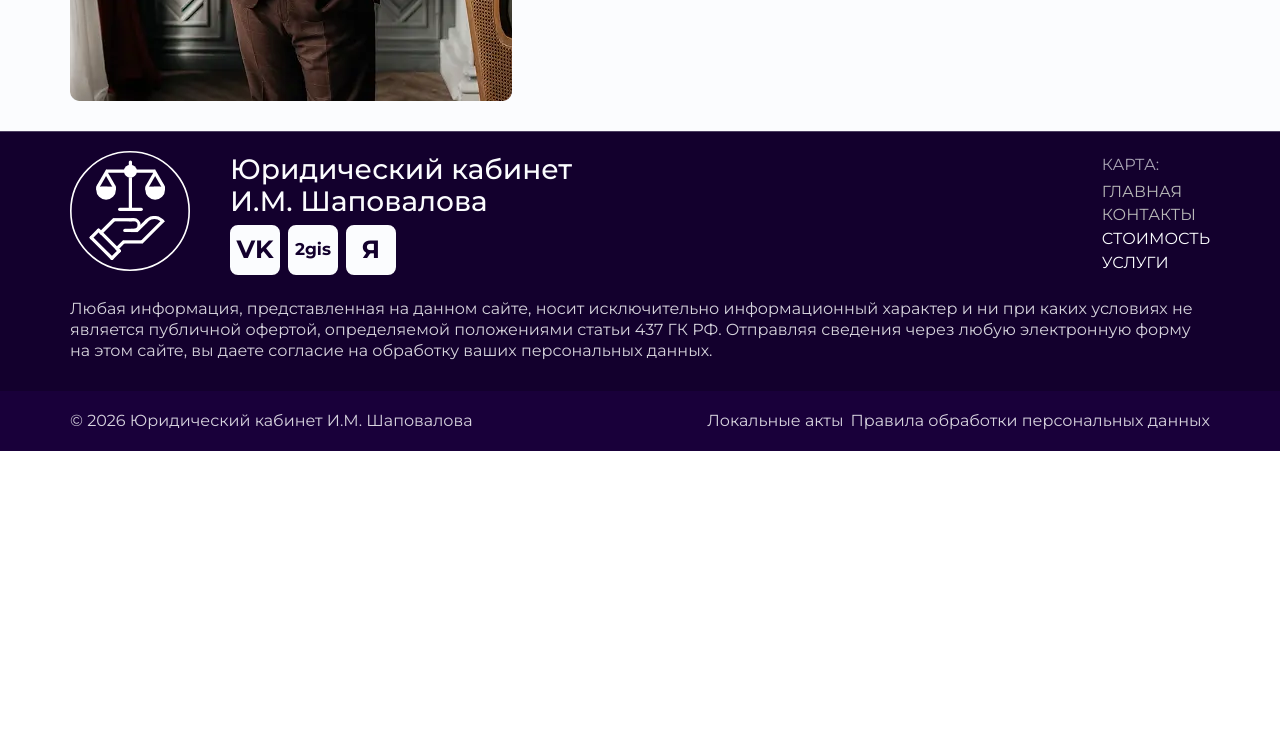
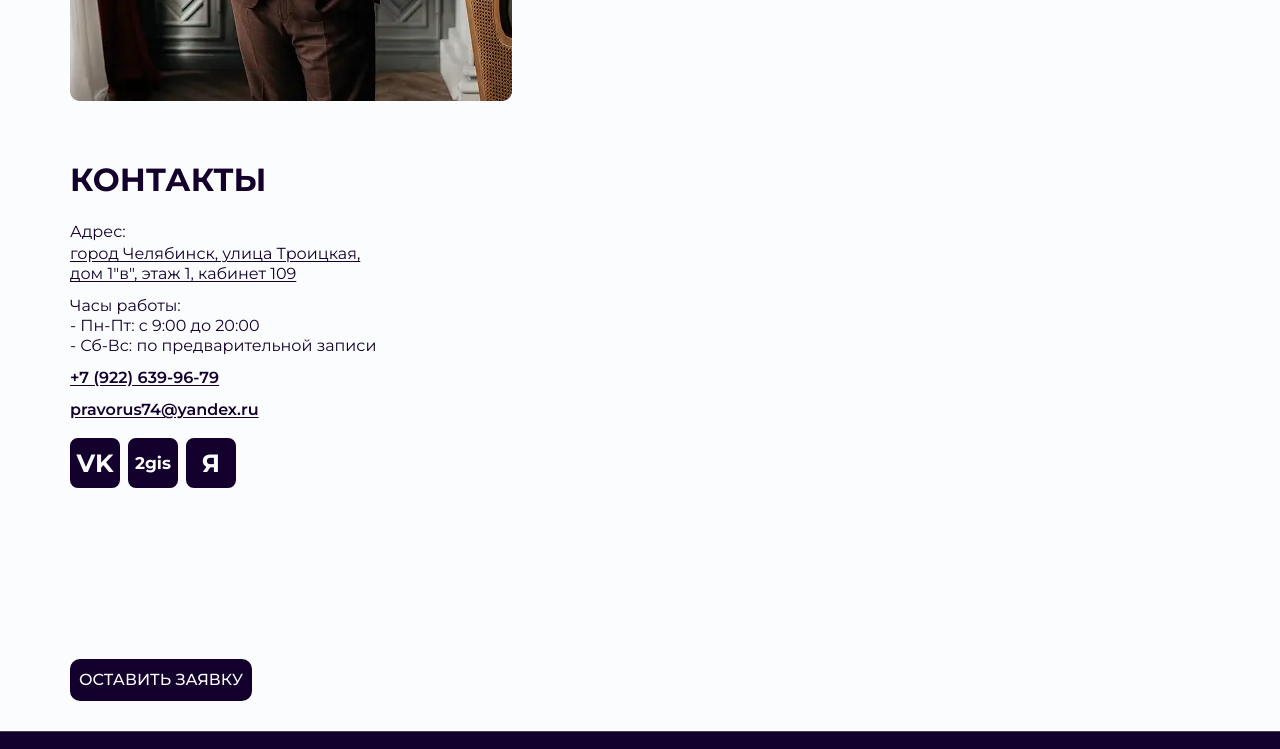
Before and after one commit to neverlaaazy/LOShapovalov, a React (Vite) app: page / in a window 1280 px wide. Shown: the part 1020-1769 px from the top of the page. Before the commit the page ends 1471 px from the top, so only its background shows below. Built offline with nearby package versions, Linux system fonts and the light colour scheme.

Commit message:
add section contacts

```diff
--- a/src/App.css
+++ b/src/App.css
@@ -443,6 +443,142 @@
   padding: 5px 12px;
 }
 
+.home-contacts {
+  position: relative;
+  isolation: isolate;
+  flex: 0 0 100%;
+  color: var(--text-dark);
+  background: var(--background-light);
+}
+
+.home-contacts::before {
+  position: absolute;
+  z-index: -1;
+  inset: 0;
+  background: var(--background-light);
+  box-shadow: 0 0 0 100vmax var(--background-light);
+  clip-path: inset(0 -100vmax);
+  content: '';
+}
+
+.home-contacts-inner {
+  display: grid;
+  grid-template-columns: minmax(0, 442fr) minmax(0, 758fr);
+  width: 100%;
+  max-width: 1200px;
+  min-height: 600px;
+  margin-inline: auto;
+}
+
+.home-contact-content {
+  display: flex;
+  min-width: 0;
+  flex-direction: column;
+  align-items: flex-start;
+  padding: 30px;
+}
+
+.home-contact-content .section-title {
+  width: auto;
+  margin-bottom: 24px;
+}
+
+.home-contact-details {
+  display: flex;
+  flex-direction: column;
+  align-items: flex-start;
+  gap: 12px;
+  font-size: 16px;
+  line-height: 1.25;
+}
+
+.home-contact-label,
+.home-contact-hours {
+  margin: 0;
+}
+
+.home-contact-content .site-contact-copy {
+  border-radius: 2px;
+  text-decoration: underline;
+  text-underline-offset: 2px;
+  transition:
+    color 160ms ease,
+    text-decoration-thickness 160ms ease;
+}
+
+.home-contact-address {
+  margin-top: 2px;
+}
+
+.home-contact-content .site-contact-copy:hover,
+.home-contact-content .site-contact-copy:focus-visible {
+  color: var(--text-hover-for-dark);
+  text-decoration-thickness: 2px;
+}
+
+.home-contact-content .site-contact-copy:focus-visible {
+  outline-color: var(--background-dark);
+  outline-offset: 3px;
+}
+
+.home-contact-link {
+  font-weight: 600;
+}
+
+.home-contact-actions {
+  display: contents;
+}
+
+.home-contact-socials {
+  display: flex;
+  gap: 8px;
+  margin-top: 18px;
+}
+
+.home-contact-socials a {
+  display: grid;
+  width: 50px;
+  height: 50px;
+  place-items: center;
+  border: 2px solid var(--background-dark);
+  border-radius: 8px;
+  color: var(--text-light);
+  background: var(--background-dark);
+  font-size: 17px;
+  font-weight: 700;
+  text-decoration: none;
+  transition:
+    background-color 160ms ease-in-out,
+    color 160ms ease-in-out;
+}
+
+.home-contact-socials a:first-child,
+.home-contact-socials a:last-child {
+  font-size: 25px;
+}
+
+.home-contact-socials a:hover,
+.home-contact-socials a:focus-visible {
+  color: var(--text-dark);
+  background: var(--background-light);
+}
+
+.home-contact-socials a:focus-visible {
+  outline: 2px solid var(--background-dark);
+  outline-offset: 3px;
+}
+
+.home-contact-request {
+  margin-top: auto;
+}
+
+.home-contacts-map {
+  display: block;
+  width: 100%;
+  min-height: 600px;
+  border: 0;
+}
+
 @media (max-width: 760px) {
   .home-services-inner {
     min-height: 0;
@@ -475,6 +611,42 @@
     margin-top: 20px;
   }
 
+  .home-contacts-inner {
+    grid-template-columns: minmax(0, 1fr);
+    min-height: 0;
+  }
+
+  .home-contact-content {
+    min-height: 445px;
+    padding: 28px 24px 24px;
+  }
+
+  .home-contact-content .section-title {
+    margin-bottom: 24px;
+  }
+
+  .home-contact-details {
+    gap: 10px;
+    font-size: 14px;
+  }
+
+  .home-contact-socials,
+  .home-contact-request {
+    align-self: center;
+  }
+
+  .home-contact-socials {
+    margin-top: 18px;
+  }
+
+  .home-contact-request {
+    margin-top: auto;
+  }
+
+  .home-contacts-map {
+    min-height: 420px;
+  }
+
   .page-content {
     padding: 64px 0 76px;
   }
@@ -497,6 +669,49 @@
     margin-bottom: 15px;
   }
 
+}
+
+@media (min-width: 601px) and (max-width: 760px) {
+  .home-contact-content {
+    display: grid;
+    grid-template-columns: minmax(0, 1fr) 166px;
+    grid-template-rows: auto auto;
+    column-gap: 24px;
+    align-items: start;
+    min-height: 0;
+    padding-block: 20px;
+  }
+
+  .home-contact-content .section-title {
+    grid-column: 1 / -1;
+    grid-row: 1;
+    margin-bottom: 12px;
+  }
+
+  .home-contact-details {
+    grid-column: 1;
+    grid-row: 2;
+  }
+
+  .home-contact-actions {
+    display: flex;
+    grid-column: 2;
+    grid-row: 2;
+    flex-direction: column;
+    align-items: center;
+    align-self: center;
+    gap: 16px;
+  }
+
+  .home-contact-socials {
+    grid-column: 2;
+    margin-top: 0;
+  }
+
+  .home-contact-request {
+    margin-top: 0;
+    white-space: nowrap;
+  }
 }
 
 .scroll-reveal {
--- a/src/components/Layout.jsx
+++ b/src/components/Layout.jsx
@@ -37,7 +37,7 @@ function Layout() {
 
     const observeRevealElements = () => {
       const revealElements = mainContent.querySelectorAll(
-        '.home-hero, .home-services, .page-content > *',
+        '.home-hero, .home-services, .home-contacts, .page-content > *',
       )
 
       revealElements.forEach((element) => {
@@ -183,7 +183,7 @@ function Layout() {
 
       <main className="site-main">
         <div className="layout-container site-main-inner">
-          <Outlet />
+          <Outlet context={{ copyContact }} />
         </div>
       </main>
 
--- a/src/index.css
+++ b/src/index.css
@@ -1,7 +1,7 @@
 :root {
   font-family: 'Montserrat', ui-sans-serif, system-ui, sans-serif;
   color: #3e4350;
-  background: #fff;
+  background: #FBFCFE;
   font-synthesis: none;
   text-rendering: optimizeLegibility;
   -webkit-font-smoothing: antialiased;
--- a/src/pages/HomePage.jsx
+++ b/src/pages/HomePage.jsx
@@ -1,5 +1,5 @@
 import { useState } from 'react'
-import { Link } from 'react-router-dom'
+import { Link, useOutletContext } from 'react-router-dom'
 
 const serviceItems = [
   {
@@ -143,6 +143,7 @@ const serviceItems = [
 
 function HomePage() {
   const [openServiceIndex, setOpenServiceIndex] = useState(null)
+  const { copyContact } = useOutletContext()
 
   return (
     <>
@@ -244,7 +245,111 @@ function HomePage() {
         </div>
       </section>
 
+      <section
+        className="home-contacts"
+        aria-labelledby="home-contacts-title"
+      >
+        <div className="home-contacts-inner">
+          <div className="home-contact-content">
+            <h2 className="section-title" id="home-contacts-title">
+              Контакты
+            </h2>
 
+            <div className="home-contact-details">
+              <div>
+                <p className="home-contact-label">Адрес:</p>
+                <button
+                  className="site-contact-copy home-contact-address"
+                  type="button"
+                  onClick={() =>
+                    copyContact(
+                      'город Челябинск, улица Троицкая, дом 1"в", этаж 1, кабинет 109',
+                      'Адрес',
+                    )
+                  }
+                >
+                  город Челябинск, улица Троицкая,
+                  <br />
+                  дом 1&quot;в&quot;, этаж 1, кабинет 109
+                </button>
+              </div>
+
+              <div>
+                <p className="home-contact-label">Часы работы:</p>
+                <p className="home-contact-hours">
+                  - Пн-Пт: с 9:00 до 20:00
+                  <br />
+                  - Сб-Вс: по предварительной записи
+                </p>
+              </div>
+
+              <button
+                className="site-contact-copy home-contact-link"
+                type="button"
+                onClick={() => copyContact('+7 (922) 639-96-79', 'Телефон')}
+              >
+                +7 (922) 639-96-79
+              </button>
+              <button
+                className="site-contact-copy home-contact-link"
+                type="button"
+                onClick={() =>
+                  copyContact('pravorus74@yandex.ru', 'Email')
+                }
+              >
+                pravorus74@yandex.ru
+              </button>
+            </div>
+
+            <div className="home-contact-actions">
+              <div
+                className="home-contact-socials"
+                aria-label="Социальные сети"
+              >
+                <a
+                  href="https://vk.ru/pravochel74"
+                  target="_blank"
+                  rel="noreferrer"
+                  aria-label="VK — ВКонтакте"
+                >
+                  VK
+                </a>
+                <a
+                  href="https://2gis.ru/chelyabinsk/firm/70000001111067356?m=61.372636%2C55.12457%2F16"
+                  target="_blank"
+                  rel="noreferrer"
+                  aria-label="2gis — 2ГИС"
+                >
+                  2gis
+                </a>
+                <a
+                  href="https://yandex.ru/maps/org/yuridicheskiy_kabinet_i_m_shapovalova/9955535378/?indoorLevel=1&ll=61.372649%2C55.124635&z=17.07"
+                  target="_blank"
+                  rel="noreferrer"
+                  aria-label="Я — Яндекс Карты"
+                >
+                  Я
+                </a>
+              </div>
+
+              <Link
+                className="text-link-button home-contact-request"
+                to="/about"
+              >
+                ОСТАВИТЬ ЗАЯВКУ
+              </Link>
+            </div>
+          </div>
+
+          <iframe
+            className="home-contacts-map"
+            src="https://yandex.ru/map-widget/v1/?ll=61.372649%2C55.124635&z=17&pt=61.372649%2C55.124635%2Cpm2rdm"
+            title="Карта проезда к юридическому кабинету в Челябинске"
+            loading="lazy"
+            referrerPolicy="no-referrer-when-downgrade"
+          />
+        </div>
+      </section>
     </>
   )
 }
```
